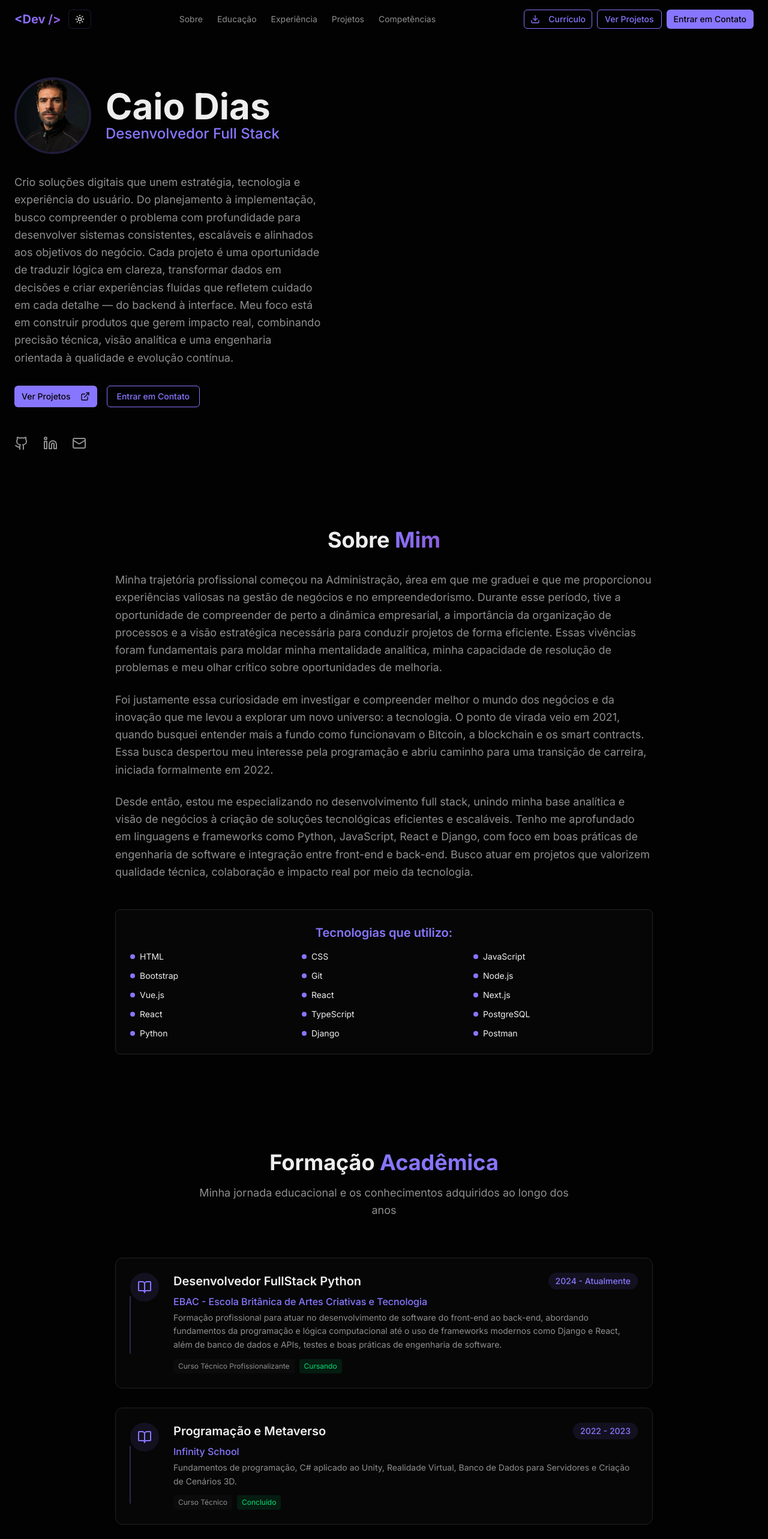
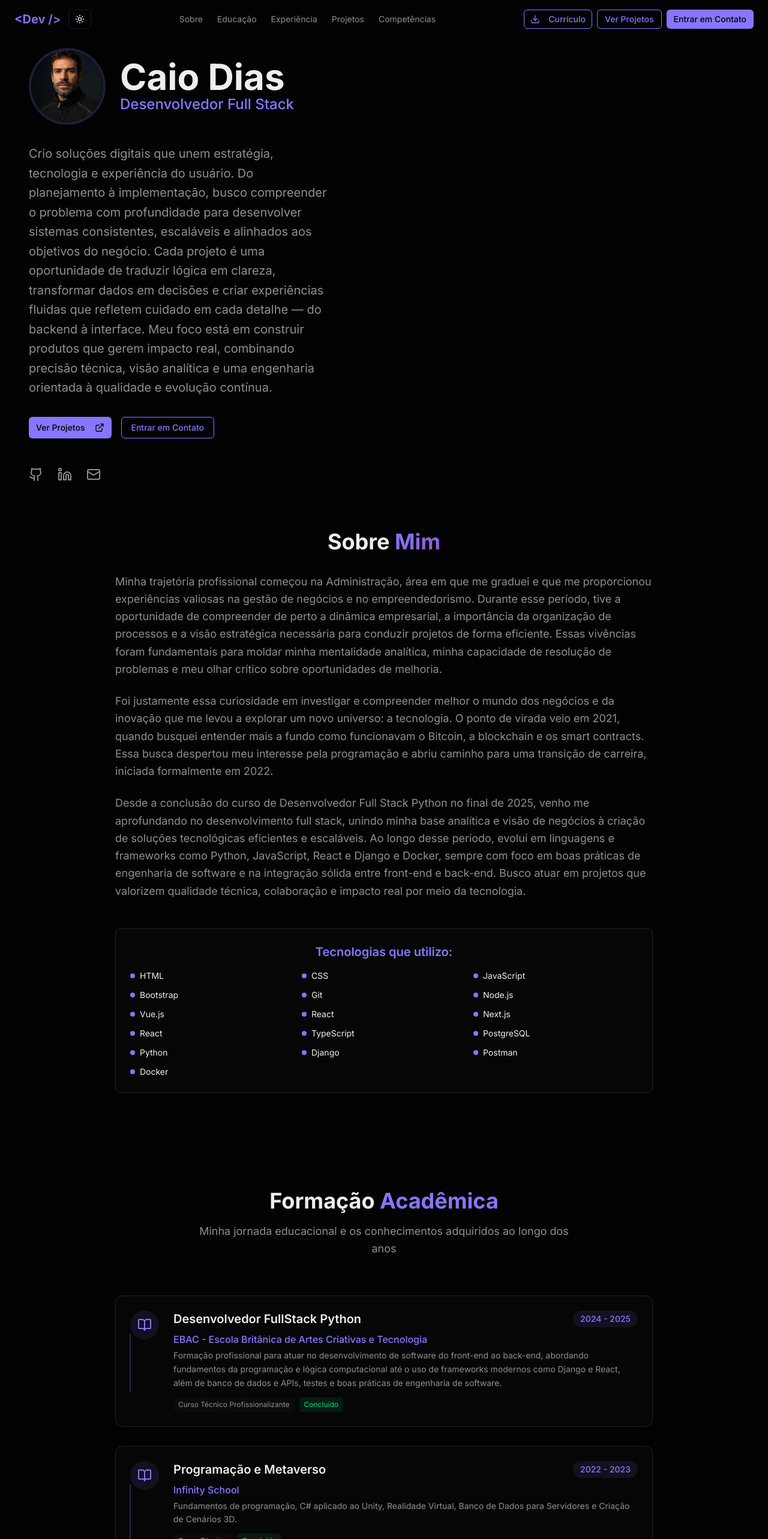
Before and after one commit to caiodiasol/meu_portfolio, a Next.js app: page / in a window 1280 px wide. Shown: the top 2566 px of the page at 60% size. Built offline with nearby package versions, Linux system fonts and the light colour scheme.

Commit message:
feat: definir tema dark como padrão e melhorar layout do hero no desktop

```diff
--- a/src/app/components/about.tsx
+++ b/src/app/components/about.tsx
@@ -18,7 +18,7 @@ export function About() {
                 </p>
 
                 <p className="text-sm leading-relaxed sm:text-base lg:text-lg text-muted-foreground text-justify sm:text-left">
-                  Desde então, estou me especializando no desenvolvimento full stack, unindo minha base analítica e visão de negócios à criação de soluções tecnológicas eficientes e escaláveis. Tenho me aprofundado em linguagens e frameworks como Python, JavaScript, React e Django, com foco em boas práticas de engenharia de software e integração entre front-end e back-end. Busco atuar em projetos que valorizem qualidade técnica, colaboração e impacto real por meio da tecnologia.
+                  Desde a conclusão do curso de Desenvolvedor Full Stack Python no final de 2025, venho me aprofundando no desenvolvimento full stack, unindo minha base analítica e visão de negócios à criação de soluções tecnológicas eficientes e escaláveis. Ao longo desse período, evoluí em linguagens e frameworks como Python, JavaScript, React e Django e Docker, sempre com foco em boas práticas de engenharia de software e na integração sólida entre front-end e back-end. Busco atuar em projetos que valorizem qualidade técnica, colaboração e impacto real por meio da tecnologia.
                 </p>
               </div>
 
@@ -41,6 +41,7 @@ export function About() {
                     "Python",
                     "Django",
                     "Postman",
+                    "Docker",
                   ].map((tech) => (
                     <div key={tech} className="flex items-center gap-2">
                       <div className="w-2 h-2 bg-primary rounded-full"></div>
--- a/src/app/components/education.tsx
+++ b/src/app/components/education.tsx
@@ -8,8 +8,8 @@ const educationData = [
     type: "Curso Técnico Profissionalizante",
     institution: "EBAC - Escola Britânica de Artes Criativas e Tecnologia",
     course: "Desenvolvedor FullStack Python",
-    period: "2024 - Atualmente",
-    status: "Cursando",
+    period: "2024 - 2025",
+    status: "Concluído",
     icon: BookOpen,
     description: "Formação profissional para atuar no desenvolvimento de software do front-end ao back-end, abordando fundamentos da programação e lógica computacional até o uso de frameworks modernos como Django e React, além de banco de dados e APIs, testes e boas práticas de engenharia de software.",
   },
--- a/src/app/components/hero.tsx
+++ b/src/app/components/hero.tsx
@@ -17,11 +17,11 @@ export function Hero() {
   }
 
   return (
-    <section className="min-h-screen flex items-center justify-center px-4 sm:px-6 pt-24 sm:pt-20">
-      <div className="container mx-auto">
-        <div className="grid lg:grid-cols-2 gap-8 sm:gap-12 items-center">
+    <section className="min-h-screen flex items-center justify-center px-4 sm:px-6 lg:px-8 xl:px-12 pt-24 sm:pt-20">
+      <div className="container mx-auto max-w-7xl">
+        <div className="grid lg:grid-cols-2 gap-8 sm:gap-12 lg:gap-16 xl:gap-20 items-center">
           {/* Conteúdo principal */}
-          <div className={`space-y-6 sm:space-y-8 ${mounted ? "animate-fade-in-up" : "opacity-0"}`}>
+          <div className={`space-y-6 sm:space-y-8 lg:pr-8 xl:pr-12 ${mounted ? "animate-fade-in-up" : "opacity-0"}`}>
             <div className="flex flex-col sm:flex-row items-center sm:items-center gap-4 sm:gap-6 mb-6 sm:mb-8 text-center sm:text-left">
               <div className="w-24 h-24 sm:w-28 sm:h-28 lg:w-32 lg:h-32 rounded-full overflow-hidden border-4 border-primary/20 bg-card flex items-center justify-center flex-shrink-0">
                 <img src="/perfil.jpg" alt="foto perfil" className="w-full h-full object-cover object-center" />
@@ -32,7 +32,7 @@ export function Hero() {
               </div>
             </div>
 
-            <p className="text-sm leading-relaxed sm:text-base lg:text-lg text-muted-foreground max-w-lg text-justify sm:text-left">
+            <p className="text-sm leading-relaxed sm:text-base lg:text-lg xl:text-xl text-muted-foreground max-w-lg lg:max-w-2xl text-justify sm:text-left">
               Crio soluções digitais que unem estratégia, tecnologia e experiência do usuário. Do planejamento à implementação, busco compreender o problema com profundidade para desenvolver sistemas consistentes, escaláveis e alinhados aos objetivos do negócio. Cada projeto é uma oportunidade de traduzir lógica em clareza, transformar dados em decisões e criar experiências fluidas que refletem cuidado em cada detalhe — do backend à interface. Meu foco está em construir produtos que gerem impacto real, combinando precisão técnica, visão analítica e uma engenharia orientada à qualidade e evolução contínua.
             </p>
 
--- a/src/app/components/theme-toggle.tsx
+++ b/src/app/components/theme-toggle.tsx
@@ -5,19 +5,41 @@ import { Moon, Sun } from "lucide-react"
 import { Button } from "@/components/ui/button"
 
 export function ThemeToggle() {
-  const [isDark, setIsDark] = useState(true)
+  // Estado inicial baseado no que está no DOM (já inicializado pelo script inline)
+  const [isDark, setIsDark] = useState(() => {
+    if (typeof window !== "undefined") {
+      const hasLightClass = document.documentElement.classList.contains("light")
+      return !hasLightClass
+    }
+    return true // Default para dark
+  })
 
   useEffect(() => {
+    // Sincroniza com localStorage e DOM
     const theme = localStorage.getItem("theme") || "dark"
-    setIsDark(theme === "dark")
-    document.documentElement.classList.toggle("light", theme === "light")
+    const shouldBeDark = theme === "dark"
+
+    setIsDark(shouldBeDark)
+
+    // Garante que o DOM está sincronizado
+    if (shouldBeDark) {
+      document.documentElement.classList.remove("light")
+    } else {
+      document.documentElement.classList.add("light")
+    }
   }, [])
 
   const toggleTheme = () => {
     const newTheme = isDark ? "light" : "dark"
-    setIsDark(!isDark)
+    setIsDark(newTheme === "dark")
     localStorage.setItem("theme", newTheme)
-    document.documentElement.classList.toggle("light", newTheme === "light")
+
+    // Atualiza o DOM imediatamente
+    if (newTheme === "dark") {
+      document.documentElement.classList.remove("light")
+    } else {
+      document.documentElement.classList.add("light")
+    }
   }
 
   return (
--- a/src/app/layout.tsx
+++ b/src/app/layout.tsx
@@ -23,8 +23,27 @@ export default function RootLayout({
   children: React.ReactNode;
 }>) {
   return (
-    <html lang="en" className={`${geistSans.variable} ${geistMono.variable}`}>
+    <html lang="en" className={`${geistSans.variable} ${geistMono.variable}`} suppressHydrationWarning>
       <body className="antialiased">
+        <script
+          dangerouslySetInnerHTML={{
+            __html: `
+              (function() {
+                try {
+                  const theme = localStorage.getItem("theme") || "dark";
+                  if (theme === "light") {
+                    document.documentElement.classList.add("light");
+                  } else {
+                    document.documentElement.classList.remove("light");
+                  }
+                } catch (e) {
+                  // Se não conseguir acessar localStorage, mantém o tema dark padrão
+                  document.documentElement.classList.remove("light");
+                }
+              })();
+            `,
+          }}
+        />
         {children}
       </body>
     </html>
```
Also changed, not shown: 1 other file (tests, documents, lock files or other folders).
